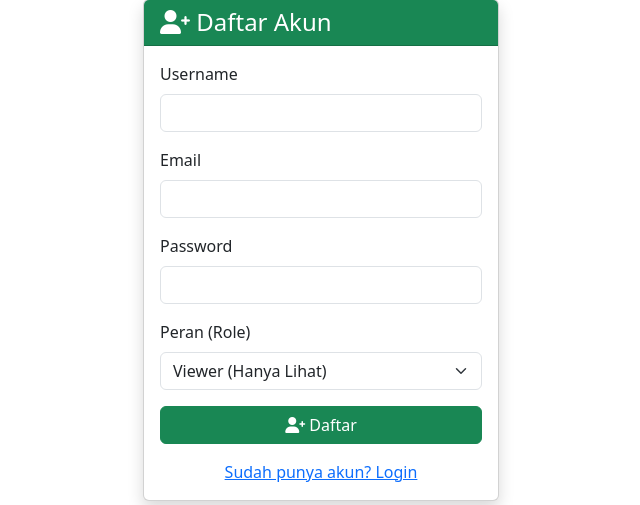
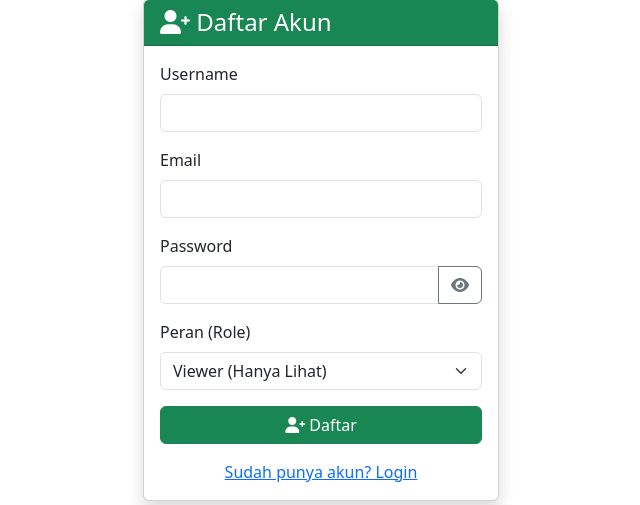
Before and after one commit to rndsupersub/rnd-app, a Flask app: page /register in a window 1280 px wide. Shown: the part 81-586 px from the top of the page, without its empty margins (319-959 px from the left). Run offline with Flask 3, Linux system fonts and the light colour scheme; some libraries are stand-ins or nearby versions.

Commit message:
feat: add show/hide password toggle

```diff
--- a/templates/register.html
+++ b/templates/register.html
@@ -22,7 +22,12 @@
                     </div>
                     <div class="mb-3">
                         <label for="password" class="form-label">Password</label>
-                        <input type="password" class="form-control" id="password" name="password" required>
+                        <div class="input-group">
+                            <input type="password" class="form-control" id="password" name="password" required>
+                            <button class="btn btn-outline-secondary" type="button" onclick="togglePassword('password')">
+                                <i class="fas fa-eye"></i>
+                            </button>
+                        </div>
                     </div>
                     <div class="mb-3">
                         <label for="role" class="form-label">Peran (Role)</label>
@@ -44,4 +49,20 @@
         </div>
     </div>
 </div>
+
+<script>
+function togglePassword(id) {
+    var x = document.getElementById(id);
+    var icon = x.nextElementSibling.querySelector('i');
+    if (x.type === "password") {
+        x.type = "text";
+        icon.classList.remove('fa-eye');
+        icon.classList.add('fa-eye-slash');
+    } else {
+        x.type = "password";
+        icon.classList.remove('fa-eye-slash');
+        icon.classList.add('fa-eye');
+    }
+}
+</script>
 {% endblock %}
```
Also changed, not shown: templates/login.html (+22 -1 lines).
